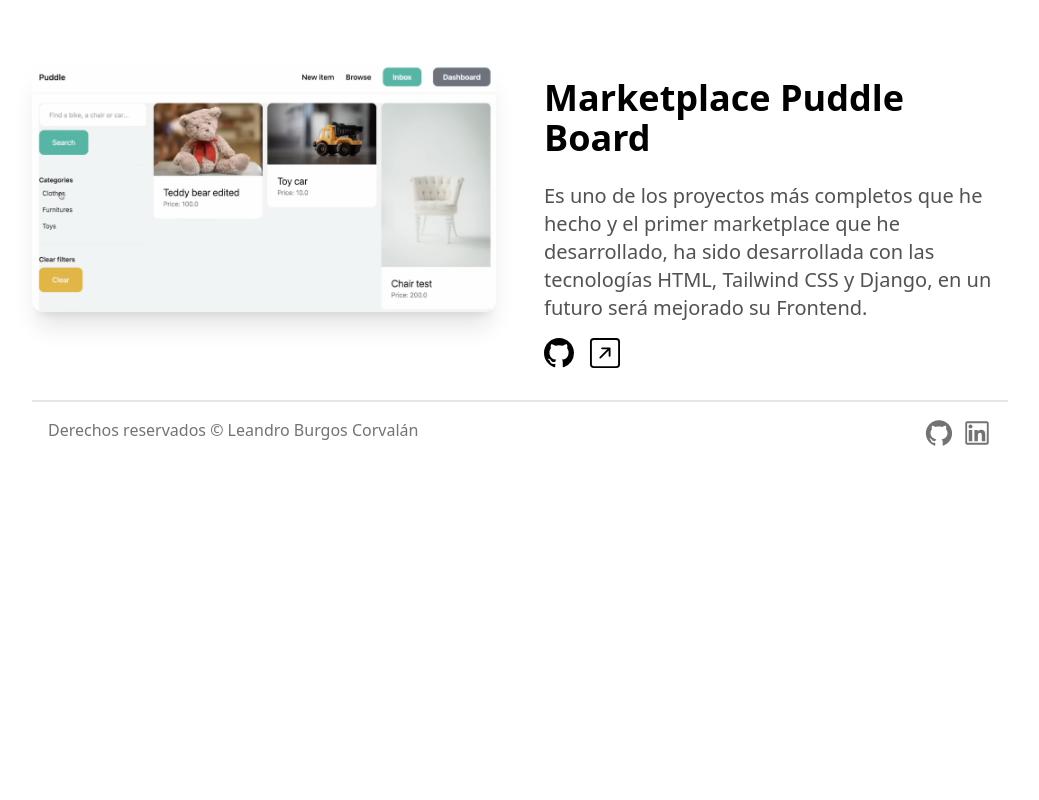
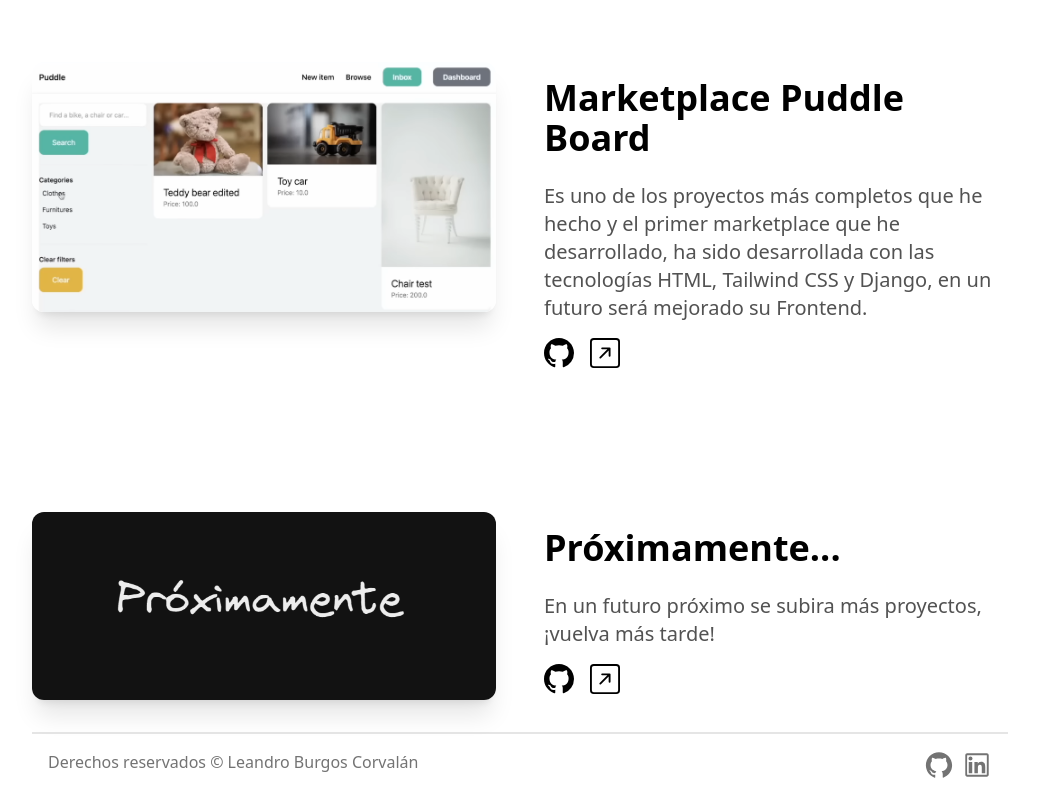
Before and after one commit to lennardscript/my-portfolio, a Next.js app: page / in a window 1280 px wide. Shown: the part 2434-3234 px from the top of the page, without its empty margins (120-1159 px from the left). Before the commit the page ends 2902 px from the top, so only its background shows below. Built offline with nearby package versions, Linux system fonts and the light colour scheme.

Commit message:
add image "proximamente" in section projects

```diff
--- a/components/ProjectsSection.tsx
+++ b/components/ProjectsSection.tsx
@@ -27,7 +27,19 @@ const projects = [
 
     github: 'https://github.com/lennardscript/marketplace-puddle',
 
-    link: '#',
+    link: '',
+
+  },
+  {
+    name: 'Próximamente...',
+
+    description: 'En un futuro próximo se subira más proyectos, ¡vuelva más tarde!',
+
+    image: '/proximamente.png',
+
+    github: '',
+
+    link: '',
 
   }
 ]
```
Also changed, not shown: public/proximamente.png (added).
